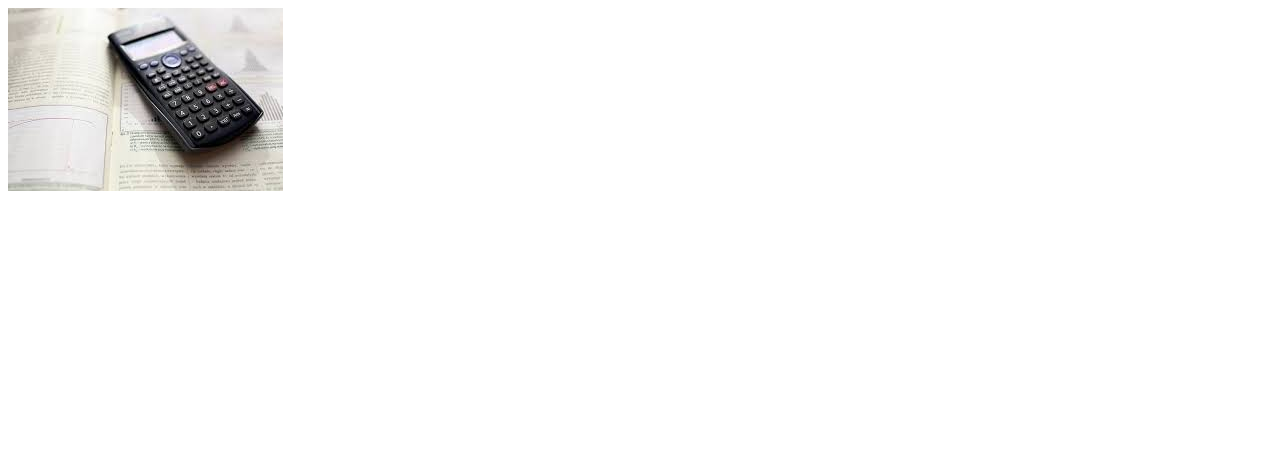
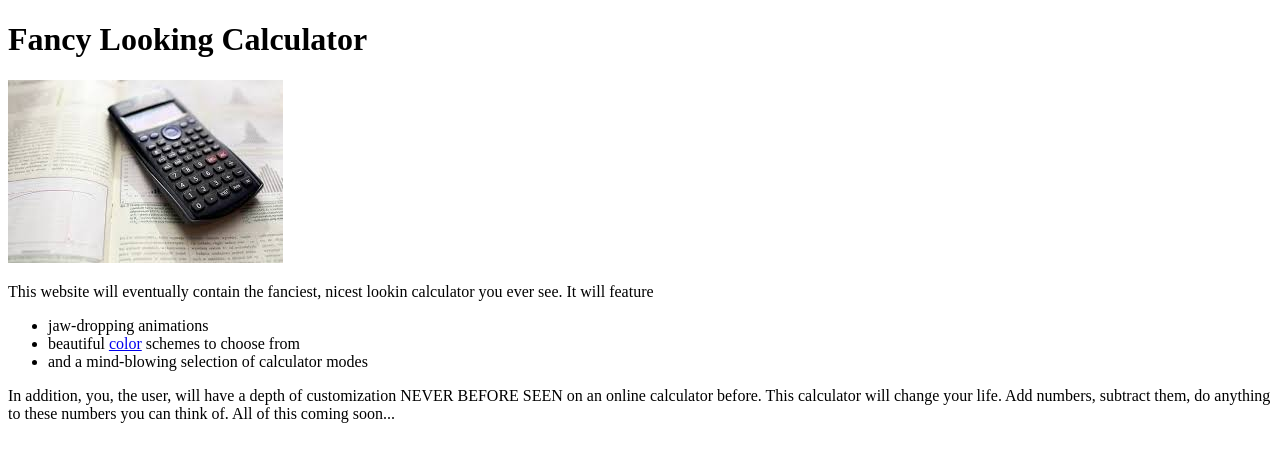
Before and after one commit to npolarski1/calculator, a plain HTML site: page index.html in a window 1280 px wide. Drawn offline with Linux system fonts and the light colour scheme.

Commit message:
Added basic image, info to webpage

```diff
--- a/index.html
+++ b/index.html
@@ -6,6 +6,16 @@
     <title>My test page</title>
   </head>
   <body>
-    <img src="images/calculator.jpg" alt="Image of calculator" />
+    <h1>Fancy Looking Calculator</h1>
+    <img src="images/calculator.jpg" alt="Image of calculator laying on statistics textbook" />
+    <p>This website will eventually contain the fanciest, nicest lookin calculator you ever see. It will feature</p>
+      <ul>
+        <li>jaw-dropping animations</li>
+        <li>beautiful <a href="https://en.wikipedia.org/wiki/Color">color</a> schemes to choose from</li>
+        <li>and a mind-blowing selection of calculator modes</li>
+      </ul>
+      <p></p>In addition, you, the user, will have a depth of customization NEVER BEFORE SEEN
+      on an online calculator before. This calculator will change your life. Add numbers,
+      subtract them, do anything to these numbers you can think of. All of this coming soon...</p>
   </body>
 </html>
```
